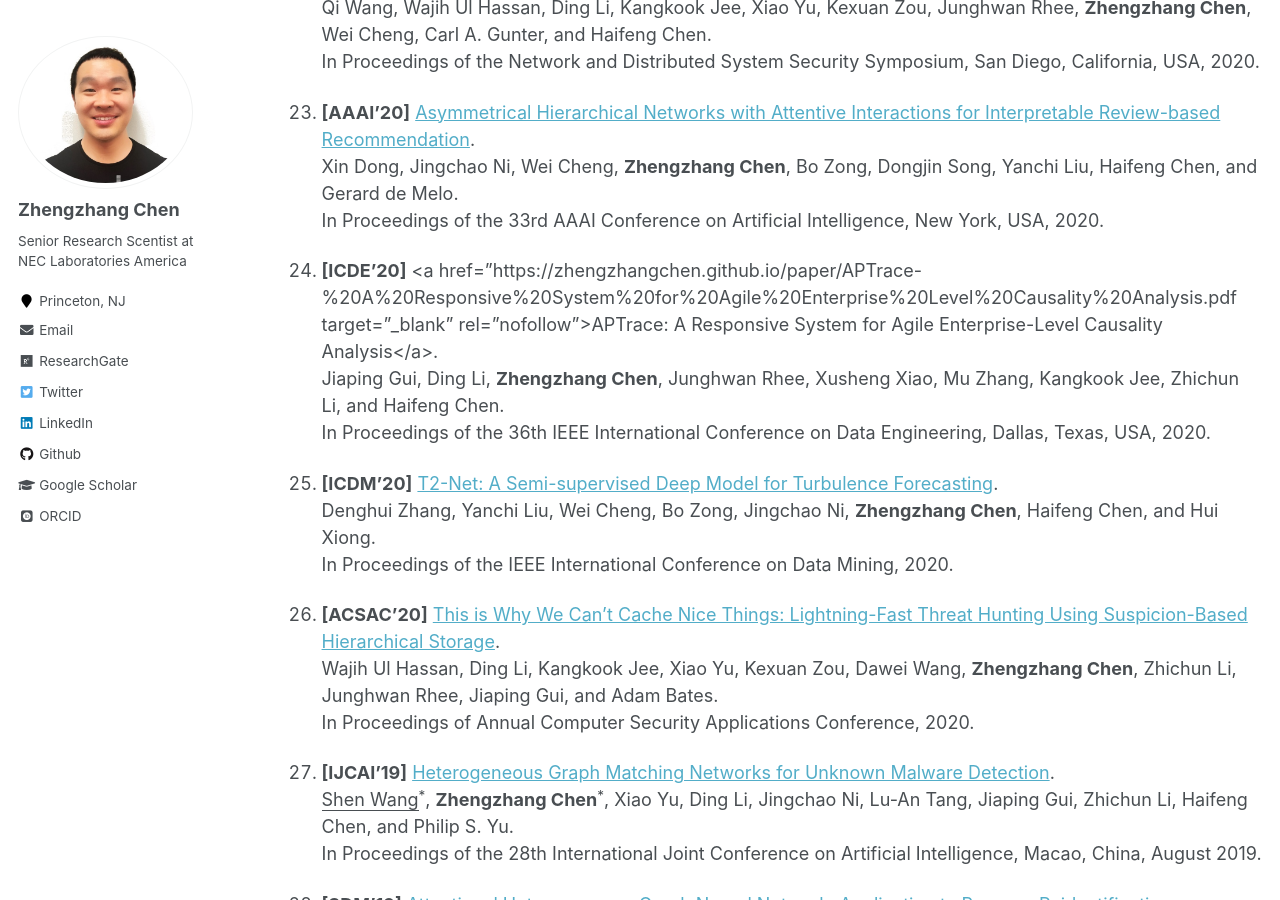
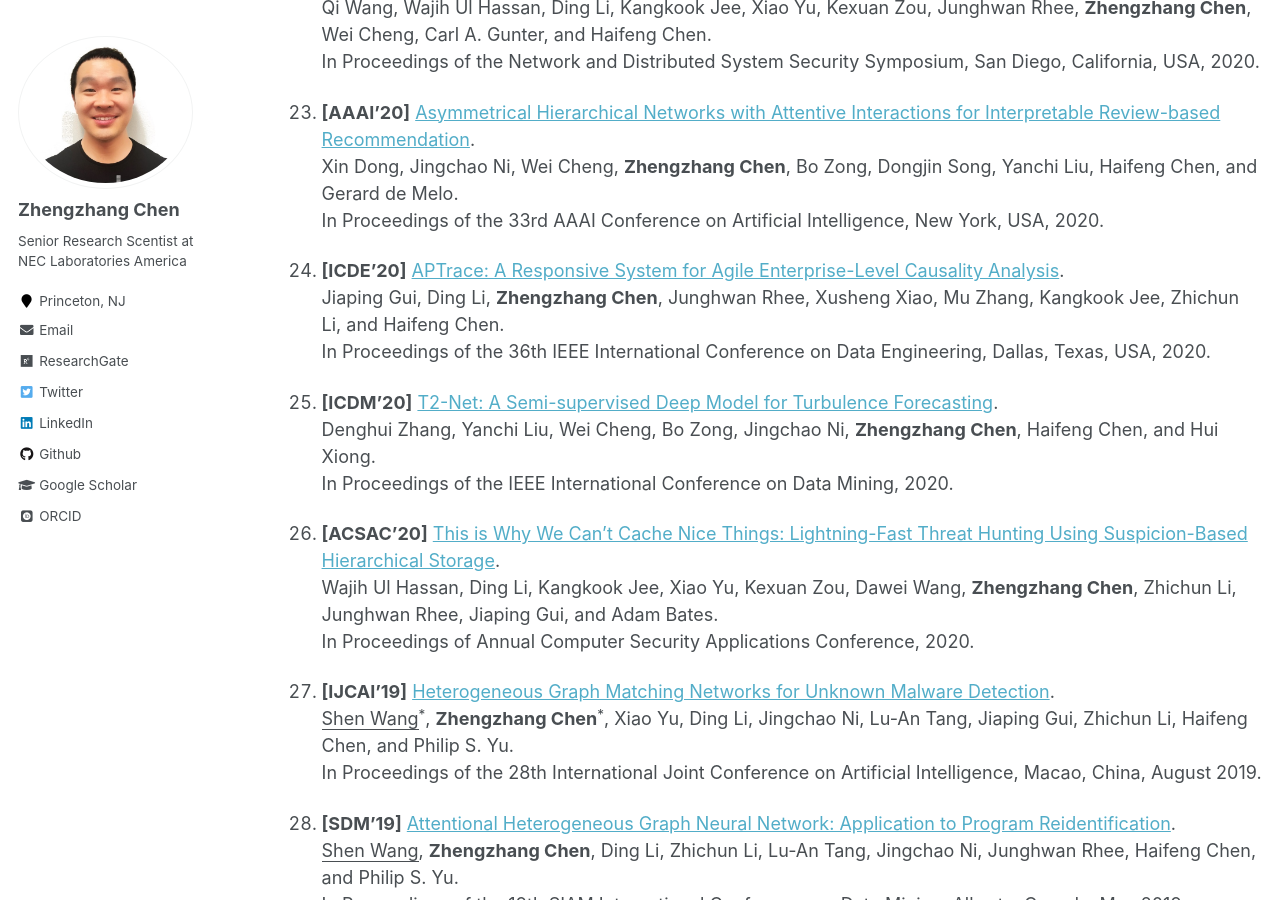
Before and after one commit to zhengzhangchen/zhengzhangchen.github.io, a Jekyll site: the page built from _pages/publications.md, in a window 1280 px wide and 900 px high, scrolled down 3199 px. Built offline with Jekyll 4.4.1, drawn with Linux system fonts in a browser that asks for light colours; some web fonts are replaced.

Commit message:
Update publications.md

```diff
--- a/_pages/publications.md
+++ b/_pages/publications.md
@@ -64,7 +64,7 @@ author_profile: true
 
 23. <strong>[AAAI'20]</strong> <a href="https://zhengzhangchen.github.io/paper/Asymmetrical%20Hierarchical%20Networks%20with%20Attentive%20Interactions%20for%20Interpretable%20Review-Based%20Recommendation.pdf" target="_blank" rel="nofollow">Asymmetrical Hierarchical Networks with Attentive Interactions for Interpretable Review-based Recommendation</a>. <br> Xin Dong, Jingchao Ni, Wei Cheng, <b>Zhengzhang Chen</b>, Bo Zong, Dongjin Song, Yanchi Liu, Haifeng Chen, and Gerard de Melo. <br> In Proceedings of the 33rd AAAI Conference on Artificial Intelligence, New York, USA, 2020.
 
-24. <strong>[ICDE'20]</strong> <a href="https://zhengzhangchen.github.io/paper/APTrace-%20A%20Responsive%20System%20for%20Agile%20Enterprise%20Level%20Causality%20Analysis.pdf target="_blank" rel="nofollow">APTrace: A Responsive System for Agile Enterprise-Level Causality Analysis</a>. <br> Jiaping Gui, Ding Li, <b>Zhengzhang Chen</b>, Junghwan Rhee, Xusheng Xiao, Mu Zhang, Kangkook Jee, Zhichun Li, and Haifeng Chen. <br> In Proceedings of the 36th IEEE International Conference on Data Engineering, Dallas, Texas, USA, 2020.
+24. <strong>[ICDE'20]</strong> <a href="https://zhengzhangchen.github.io/paper/APTrace-%20A%20Responsive%20System%20for%20Agile%20Enterprise%20Level%20Causality%20Analysis.pdf" target="_blank" rel="nofollow">APTrace: A Responsive System for Agile Enterprise-Level Causality Analysis</a>. <br> Jiaping Gui, Ding Li, <b>Zhengzhang Chen</b>, Junghwan Rhee, Xusheng Xiao, Mu Zhang, Kangkook Jee, Zhichun Li, and Haifeng Chen. <br> In Proceedings of the 36th IEEE International Conference on Data Engineering, Dallas, Texas, USA, 2020.
 
 25. <strong>[ICDM'20]</strong> <a href="https://zhengzhangchen.github.io/paper/T2-Net_A_Semi-Supervised_Deep_Model_for_Turbulence_Forecasting.pdf" target="_blank" rel="nofollow">T2-Net: A Semi-supervised Deep Model for Turbulence Forecasting</a>. <br> Denghui Zhang, Yanchi Liu, Wei Cheng, Bo Zong, Jingchao Ni, <b>Zhengzhang Chen</b>, Haifeng Chen, and Hui Xiong. <br> In Proceedings of the IEEE International Conference on Data Mining, 2020.
 
```
